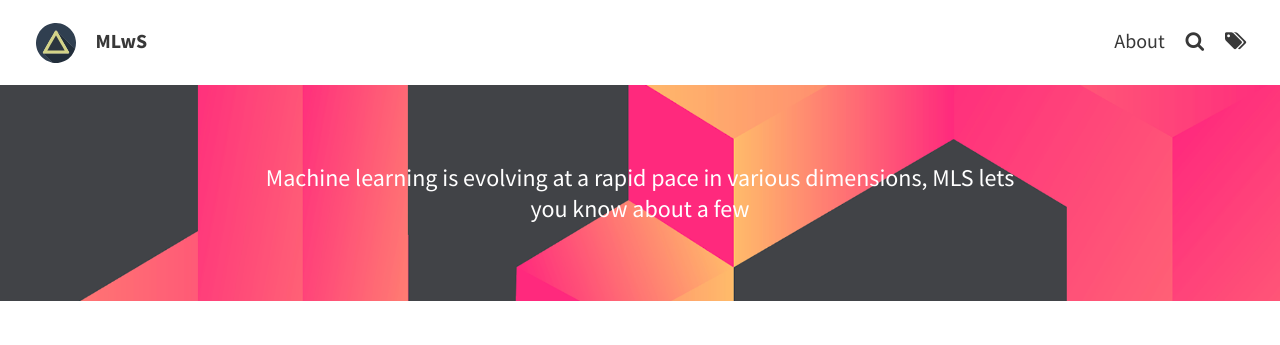
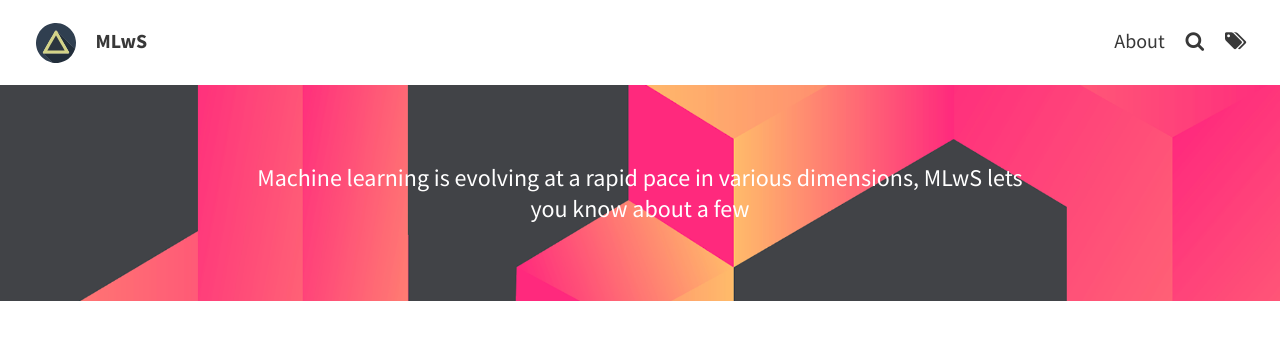
Before and after one commit to shranith/shranith.github.io, a Jekyll site: the page built from index.html, in a window 1280 px wide. Shown: the top 345 px of the page. Built offline with Jekyll 4.4.1, drawn with Linux system fonts in a browser that asks for light colours; the list of posts is cut into pages by our own code.

Commit message:
Update the cover text description

```diff
--- a/_config.yml
+++ b/_config.yml
@@ -15,7 +15,7 @@ theme_settings:
   gravatar: # Email MD5 hash
 
   # Header and footer text
-  header_text: "Machine learning is evolving at a rapid pace in various dimensions, MLS lets you know about a few"
+  header_text: "Machine learning is evolving at a rapid pace in various dimensions, MLwS lets you know about a few"
   header_text_feature_image: assets/img/cover.png # TODO
   footer_text: >
    Powered by <a href="https://jekyllrb.com/">Jekyll</a> with <a href="https://github.com/sylhare/Type-on-Strap">Type on Strap</a>
```
